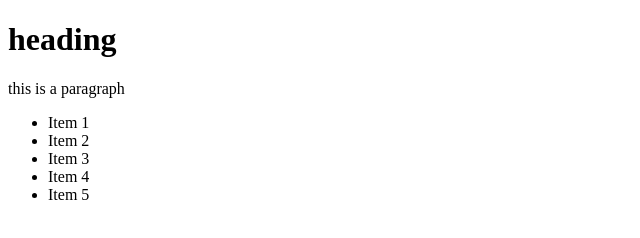
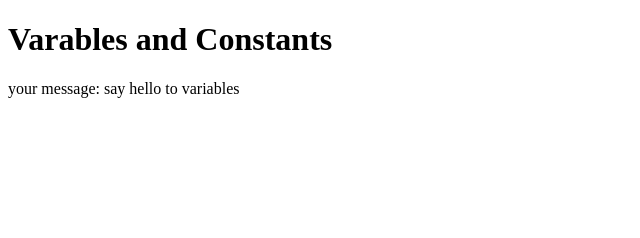
Before and after one commit to ccweerasinghe1994/TheComplete2020PHPFullStackWebDeveloperBootcamp, a plain HTML site: page 10. JavaScript Language Syntax/3. Variables and Constants/index.html in a window 1280 px wide. Shown: the whole page, without its empty margins (0-640 px from the left). Drawn offline with Linux system fonts and the light colour scheme.

Commit message:
premitive data types

```diff
--- a/10. JavaScript Language Syntax/3. Variables and Constants/index.html
+++ b/10. JavaScript Language Syntax/3. Variables and Constants/index.html
@@ -13,26 +13,31 @@
         message = "";
 
         //    Assign a value to a Variable
-        message = "say hello to variables"
+        message = "say hello to variables";
 
         //display the variable
-        alert(message)
+        alert(message);
+        console.log(message);
+
+        let counter = 0;
+        console.log("counter before:" + counter)
+        counter = 100;
+        console.log("counter after:" + counter)
+
+        //    const
+        const PI = 3.14159;
+        console.log(PI)
+
 
     </script>
     <title>Document</title>
 </head>
 <body>
-<h1>heading</h1>
-<p>this is a paragraph</p>
+<h1>Varables and Constants</h1>
 
-<ul>
-    <li>Item 1</li>
-    <li>Item 2</li>
-    <li>Item 3</li>
-    <li>Item 4</li>
-    <li>Item 5</li>
-</ul>
-
+<script>
+    document.write("your message: " + message);
+</script>
 
 </body>
 </html>
```
Also changed, not shown: 10. JavaScript Language Syntax/4. Primitives/index.html (+22 -0 lines).
